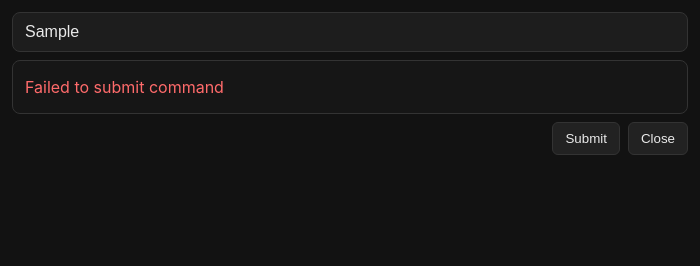
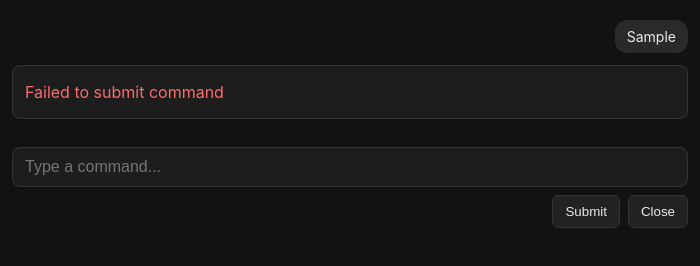
Before and after one commit to john-m24/talker, an Electron app: page electron-client/renderer/index.html in a window 700 px wide. Both pictures are taken after typing "Sample" into the empty fields and a click on the button "Submit". Drawn offline with Linux system fonts and the light colour scheme; no server answers.

Commit message:
Refactor chat display in Electron client
- Replaced results container with a chat interface for displaying user and system messages.
- Enhanced CSS styling for chat messages, including user and system message differentiation.
- Updated JavaScript functions to handle message rendering and scrolling within the chat.
- Removed obsolete results handling logic to streamline user interaction.

```diff
--- a/electron-client/renderer/index.html
+++ b/electron-client/renderer/index.html
@@ -37,41 +37,58 @@
         background: #161616;
         box-sizing: border-box;
       }
-      .results {
-        margin-top: 8px;
+      .chat {
         max-height: 400px;
         overflow-y: auto;
         overflow-x: hidden;
+        margin-bottom: 8px;
+        padding: 8px 0;
+      }
+      .message {
+        margin-bottom: 12px;
+      }
+      .message-user {
+        text-align: right;
+      }
+      .message-user .message-bubble {
+        background: #2a2a2a;
+        display: inline-block;
+        padding: 8px 12px;
+        border-radius: 12px;
+        max-width: 80%;
+        word-wrap: break-word;
+        overflow-wrap: break-word;
+        white-space: normal;
+        color: #eaeaea;
+        font-size: 14px;
+      }
+      .message-system .message-bubble {
+        background: #1d1d1d;
+        padding: 12px;
         border-radius: 8px;
         border: 1px solid #333;
-        background: #161616;
-        box-sizing: border-box;
-        padding: 12px;
-        display: none;
+        word-wrap: break-word;
+        overflow-wrap: break-word;
+        white-space: normal;
       }
-      .results.show {
-        display: block;
-      }
-      .results-title {
+      .message-title {
         font-weight: 600;
-        margin-bottom: 10px;
-        padding-bottom: 8px;
+        margin-bottom: 8px;
+        padding-bottom: 6px;
         border-bottom: 1px solid #333;
         color: #eaeaea;
         font-size: 14px;
       }
-      .results-item {
-        padding: 6px 0;
+      .message-item {
+        padding: 4px 0;
         color: #d0d0d0;
         word-wrap: break-word;
         overflow-wrap: break-word;
         white-space: normal;
         line-height: 1.4;
+        font-size: 13px;
       }
-      .results-item:hover {
-        color: #eaeaea;
-      }
-      .results-error {
+      .message-error {
         color: #ff6b6b;
         padding: 4px 0;
       }
@@ -110,9 +127,9 @@
   </head>
   <body>
     <div class="container">
+      <div id="chat" class="chat"></div>
       <input id="q" class="input" type="text" placeholder="Type a command..." autocomplete="off" />
       <div id="list" class="list" hidden></div>
-      <div id="results" class="results"></div>
       <div class="actions">
         <button id="submitBtn" class="btn">Submit</button>
         <button id="closeBtn" class="btn">Close</button>
--- a/electron-client/renderer/index.js
+++ b/electron-client/renderer/index.js
@@ -5,15 +5,13 @@
 
 	const q = document.getElementById('q')
 	const list = document.getElementById('list')
-	const results = document.getElementById('results')
+	const chat = document.getElementById('chat')
 	const submitBtn = document.getElementById('submitBtn')
 	const closeBtn = document.getElementById('closeBtn')
 	let suggestions = []
 	let activeIndex = -1
 	let debounceTimer = null
 	let resultsPollInterval = null
-	let resultsPollAttempts = 0
-	const MAX_RESULT_POLL_ATTEMPTS = 15 // 3 seconds (15 * 200ms)
 
 	function render() {
 		if (!suggestions || suggestions.length === 0) {
@@ -49,52 +47,47 @@
 		}
 	}
 
-	function displayResults(data) {
-		if (!data) {
-			results.classList.remove('show')
-			results.innerHTML = ''
-			// Show suggestions list again when results are cleared
-			if (suggestions.length > 0) {
-				list.hidden = false
-			}
-			// Notify main process to resize window after DOM update
-			setTimeout(() => {
-				if (window.palette && window.palette.resize) {
-					window.palette.resize()
-				}
-			}, 10)
-			return
+	function addUserMessage(text) {
+		const messageDiv = document.createElement('div')
+		messageDiv.className = 'message message-user'
+		messageDiv.innerHTML = `<div class="message-bubble">${escapeHtml(text)}</div>`
+		chat.appendChild(messageDiv)
+		scrollChatToBottom()
+		resizeWindow()
+	}
+
+	function addSystemMessage(data) {
+		const messageDiv = document.createElement('div')
+		messageDiv.className = 'message message-system'
+
+		let html = '<div class="message-bubble">'
+
+		if (data.error) {
+			html += `<div class="message-error">${escapeHtml(data.error)}</div>`
+		} else if (data.title && data.items) {
+			html += `<div class="message-title">${escapeHtml(data.title)}</div>`
+			data.items.forEach(item => {
+				html += `<div class="message-item">${escapeHtml(item)}</div>`
+			})
 		}
 
-		// Hide suggestions list when results are shown
-		list.hidden = true
+		html += '</div>'
+		messageDiv.innerHTML = html
+		chat.appendChild(messageDiv)
+		scrollChatToBottom()
+		resizeWindow()
+	}
 
-		if (data.error) {
-			results.innerHTML = `<div class="results-error">${escapeHtml(data.error)}</div>`
-			results.classList.add('show')
-			// Notify main process to resize window after DOM update
-			setTimeout(() => {
-				if (window.palette && window.palette.resize) {
-					window.palette.resize()
-				}
-			}, 10)
-			return
-		}
+	function scrollChatToBottom() {
+		chat.scrollTop = chat.scrollHeight
+	}
 
-		if (data.title && data.items) {
-			let html = `<div class="results-title">${escapeHtml(data.title)}</div>`
-			data.items.forEach(item => {
-				html += `<div class="results-item">${escapeHtml(item)}</div>`
-			})
-			results.innerHTML = html
-			results.classList.add('show')
-			// Notify main process to resize window after DOM update
-			setTimeout(() => {
-				if (window.palette && window.palette.resize) {
-					window.palette.resize()
-				}
-			}, 10)
-		}
+	function resizeWindow() {
+		setTimeout(() => {
+			if (window.palette && window.palette.resize) {
+				window.palette.resize()
+			}
+		}, 10)
 	}
 
 	function stopResultsPolling() {
@@ -102,25 +95,12 @@
 			clearInterval(resultsPollInterval)
 			resultsPollInterval = null
 		}
-		resultsPollAttempts = 0
 	}
 
 	function startResultsPolling() {
 		stopResultsPolling()
-		resultsPollAttempts = 0
 
 		resultsPollInterval = setInterval(async () => {
-			resultsPollAttempts++
-
-			if (resultsPollAttempts >= MAX_RESULT_POLL_ATTEMPTS) {
-				stopResultsPolling()
-				// No results after timeout - auto-close
-				if (window.palette && window.palette.hide) {
-					window.palette.hide()
-				}
-				return
-			}
-
 			try {
 				const res = await fetch(`${API_BASE}/get-results`)
 				if (!res.ok) return
@@ -135,8 +115,8 @@
 						}
 						return
 					}
-					// Results received - display and keep open
-					displayResults(data.results)
+					// Results received - add to chat and keep open
+					addSystemMessage(data.results)
 					stopResultsPolling()
 					// Keep client open, focus input for follow-up
 					setTimeout(() => q.focus(), 0)
@@ -144,15 +124,24 @@
 			} catch (e) {
 				// Ignore errors
 			}
-		}, 200) // Poll every 200ms
+		}, 200) // Poll every 200ms - no timeout needed since we always get a response
 	}
 
 	async function submitCommand(text) {
 		const payload = { command: String(text || '').trim() }
 		if (!payload.command) return
 
-		// Clear previous results
-		displayResults(null)
+		// Add user message to chat
+		addUserMessage(payload.command)
+
+		// Clear input
+		q.value = ''
+		suggestions = []
+		activeIndex = -1
+		render()
+
+		// Hide suggestions list
+		list.hidden = true
 
 		try {
 			const res = await fetch(`${API_BASE}/submit`, {
@@ -162,14 +151,14 @@
 			})
 			if (!res.ok) {
 				console.error('submit failed', res.status)
-				displayResults({ error: 'Failed to submit command' })
+				addSystemMessage({ error: 'Failed to submit command' })
 				return
 			}
 			// Start polling for results
 			startResultsPolling()
 		} catch (e) {
 			console.error('submit error', e)
-			displayResults({ error: 'Error submitting command' })
+			addSystemMessage({ error: 'Error submitting command' })
 		}
 	}
 
@@ -185,10 +174,6 @@
 	q.addEventListener('input', () => {
 		activeIndex = -1
 		const text = q.value
-		// Hide results when user starts typing
-		if (results.classList.contains('show')) {
-			displayResults(null)
-		}
 		clearTimeout(debounceTimer)
 		debounceTimer = setTimeout(() => fetchSuggestions(text), 150)
 	})
@@ -242,15 +227,11 @@
 			q.value = ''
 			suggestions = []
 			activeIndex = -1
-			displayResults(null) // Clear results
+			chat.innerHTML = '' // Clear chat history
 			stopResultsPolling()
 			render()
 			// Reset window size after DOM update
-			setTimeout(() => {
-				if (window.palette && window.palette.resize) {
-					window.palette.resize()
-				}
-			}, 10)
+			resizeWindow()
 			setTimeout(() => q.focus(), 0)
 		})
 	}
```
